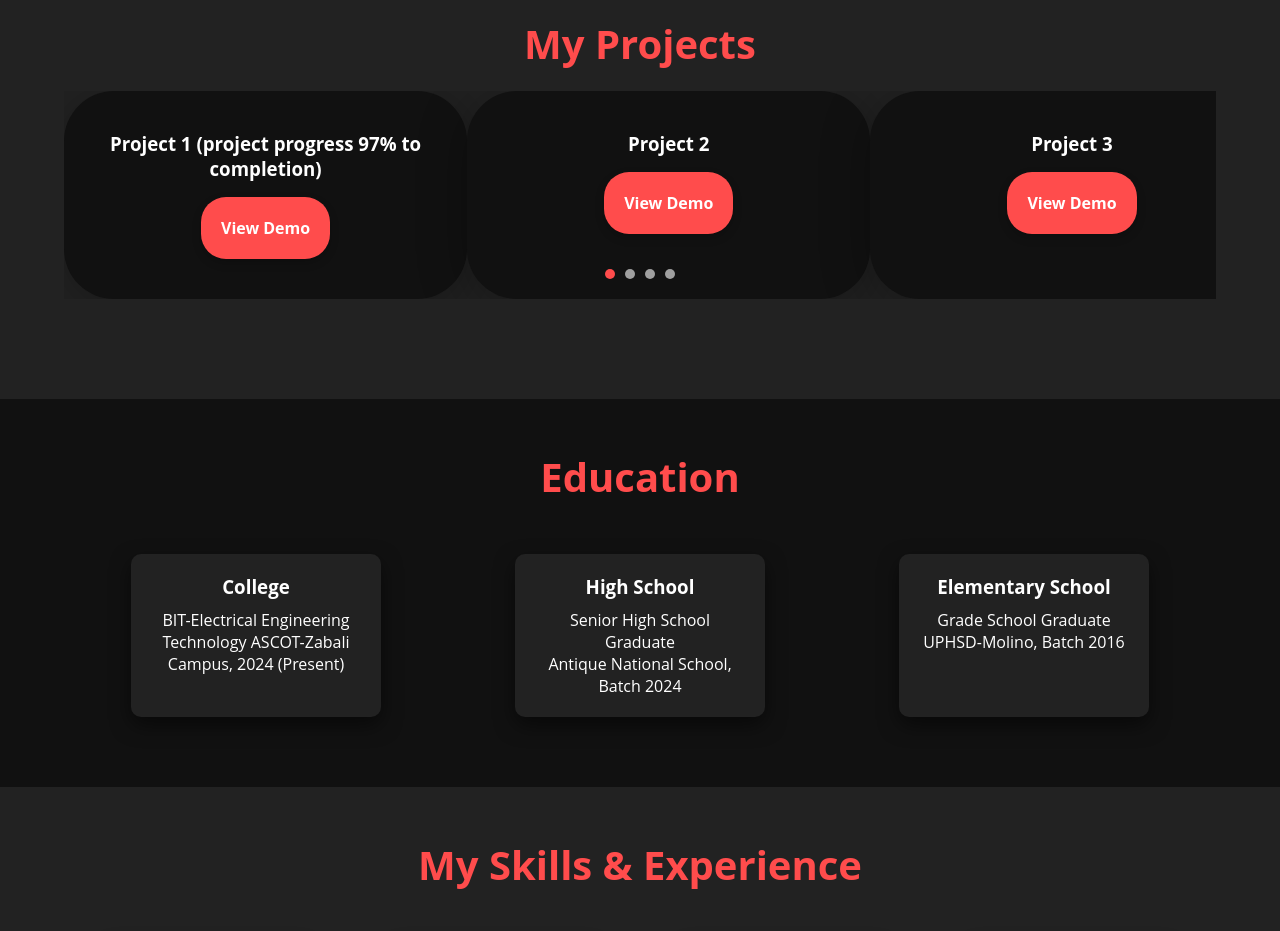
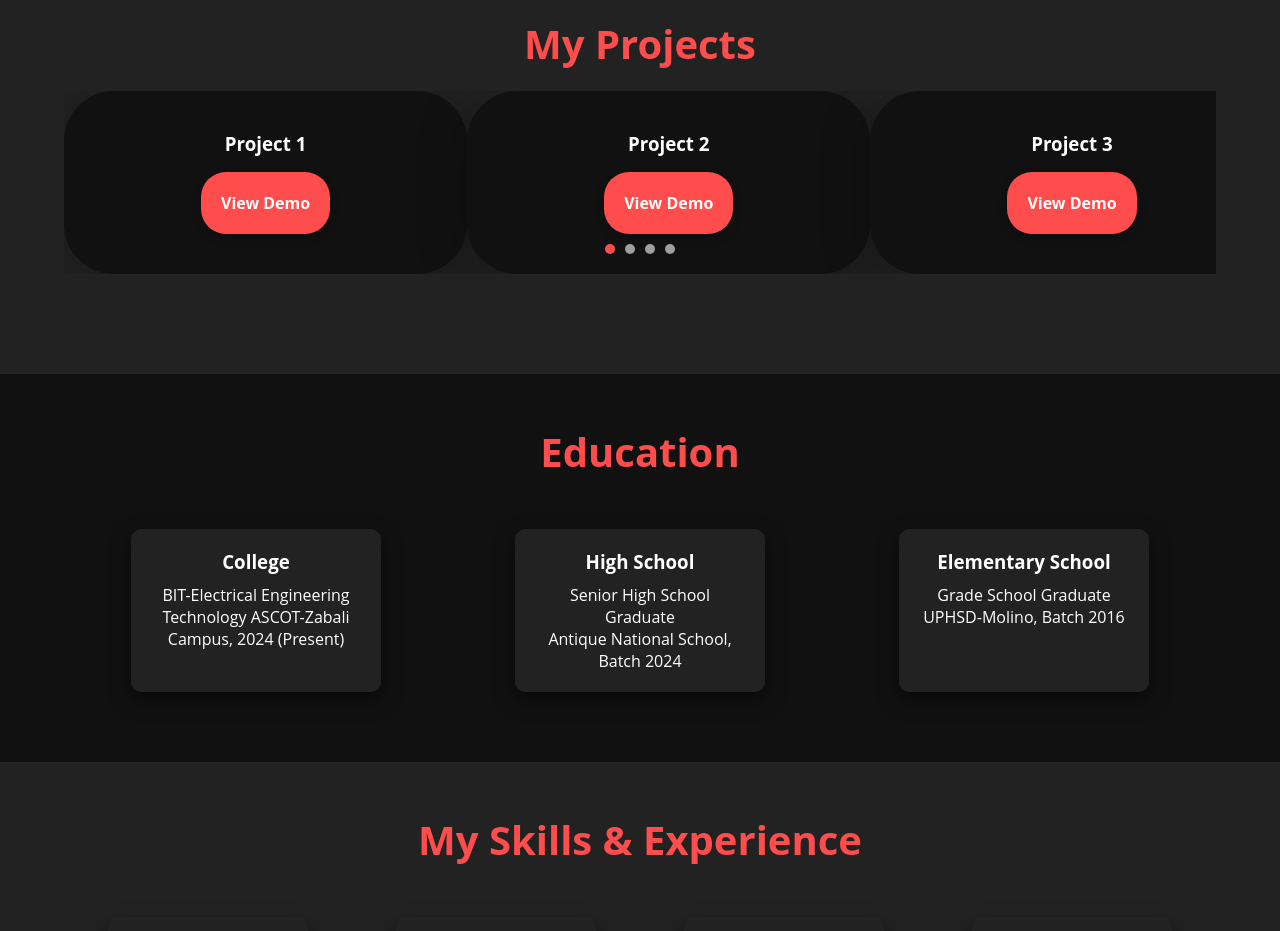
Before and after one commit to Jury018/PORTFOLIO, a plain HTML site: page index.html in a window 1280 px wide. Shown: the part 1220-2151 px from the top of the page. Drawn offline with nearby package versions, Linux system fonts and the light colour scheme; no server answers; a web font is replaced by a local one.

Commit message:
update index.html

```diff
--- a/index.html
+++ b/index.html
@@ -64,7 +64,7 @@
     <div class="slider-container">
       <div class="slider-track">
         <div class="card">
-          <h3 class="project-title">Project 1 (project progress 97% to completion)</h3>
+          <h3 class="project-title">Project 1</h3>
           <a href="https://jury018.github.io/BON-JOUR-RESTO-/" target="_blank" rel="noopener noreferrer" class="view-demo-button">View Demo</a>
         </div>
         <div class="card">
```
